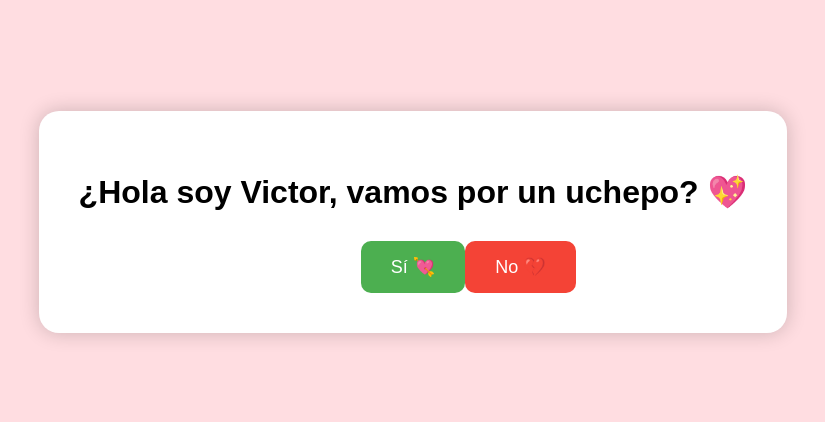
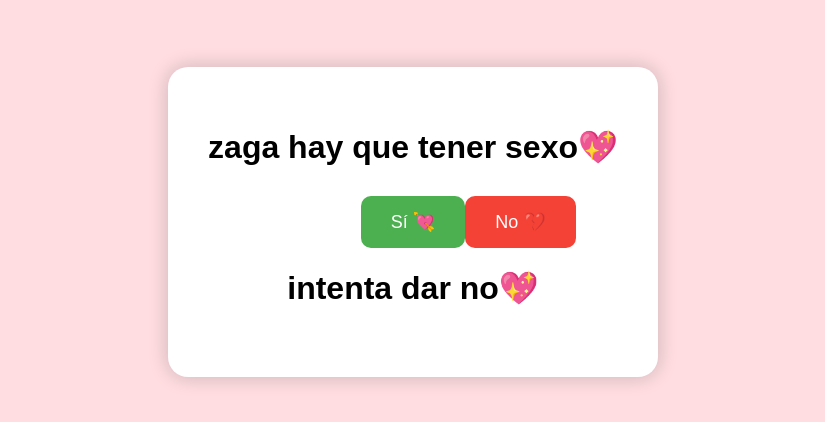
Before and after one commit to donsnak/Siono, a plain HTML site: page index.html in a window 1280 px wide. Shown: the part 186-608 px from the top of the page, without its empty margins (227-1052 px from the left). Drawn offline with Linux system fonts and the light colour scheme.

Commit message:
Update index.html

```diff
--- a/index.html
+++ b/index.html
@@ -2,17 +2,18 @@
 <html lang="es">
 <head>
   <meta charset="UTF-8">
-  <title>Vamos por un uchepo</title>
+  <title>zaga hay que tener sexo</title>
   <link rel="stylesheet" href="style.css">
 </head>
 <body>
 
   <div class="container" id="card">
-    <h1 id="question">¿Hola soy Victor, vamos por un uchepo? 💖</h1>
+    <h1 id="question">zaga hay que tener sexo💖</h1>
 
     <div class="buttons">
       <button id="yesBtn">Sí 💘</button>
       <button id="noBtn">No 💔</button>
+       <h1 id="question2">intenta dar no💖</h1>
     </div>
   </div>
 
```
